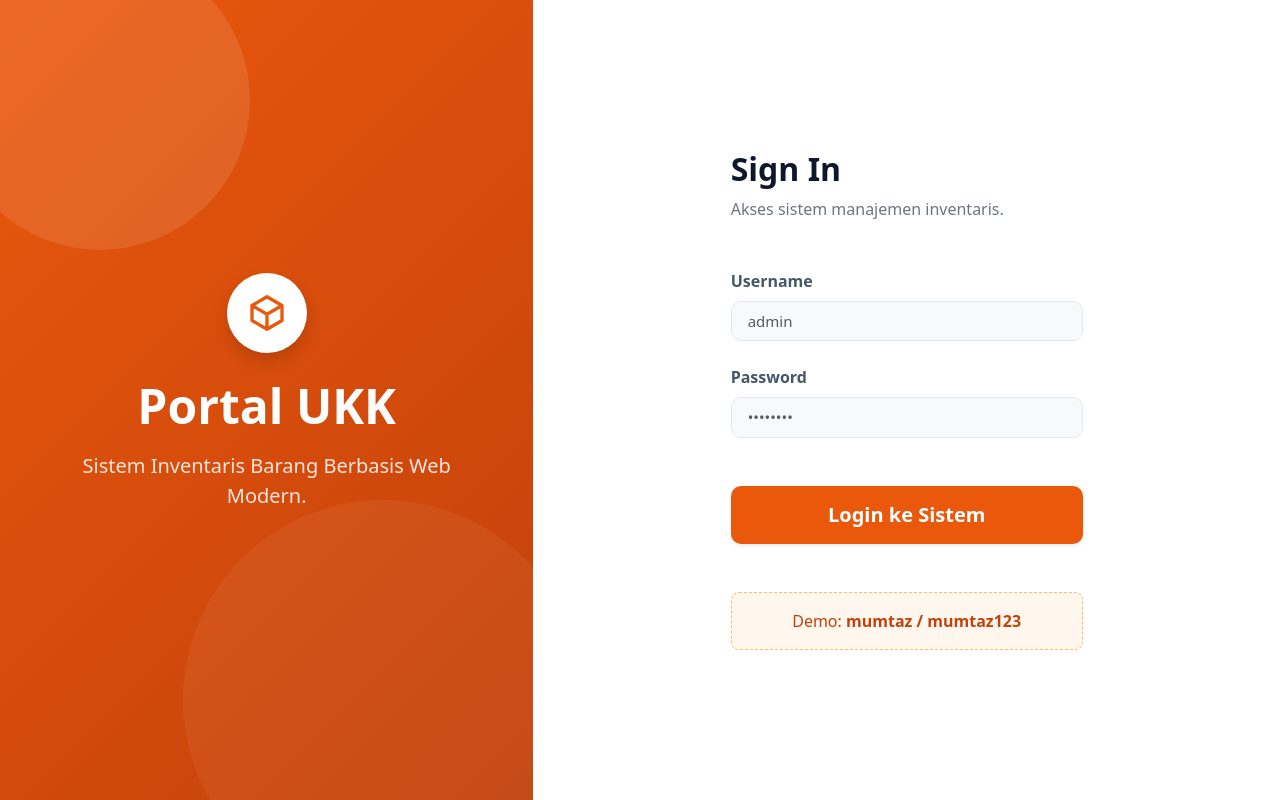
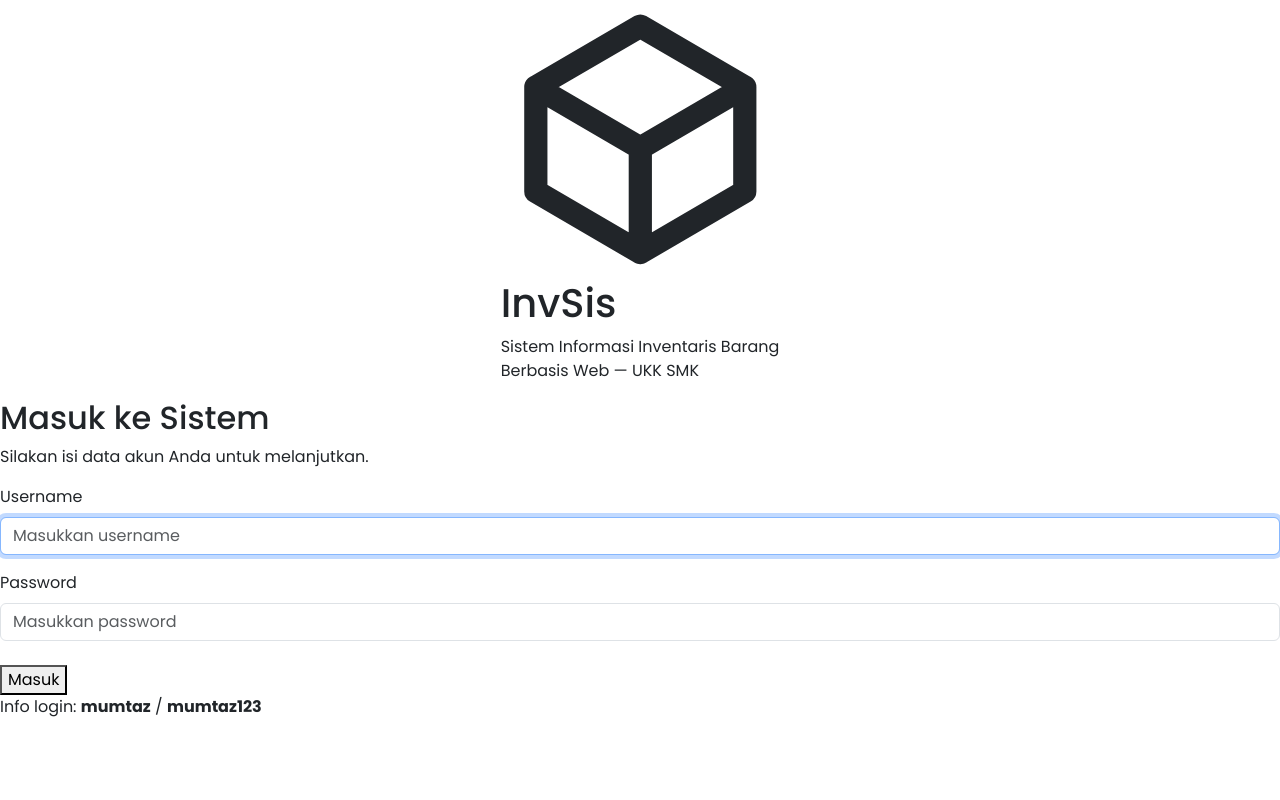
Before and after one commit to mumtaz-arch/mumtaz-ukk, a PHP site: page /app/auth/login.php in a window 1280 px wide. Run offline with PHP 8.4, Linux system fonts and the light colour scheme.

Commit message:
memodifikasi tampilan login

```diff
--- a/app/auth/login.php
+++ b/app/auth/login.php
@@ -1,10 +1,8 @@
 <?php
 /**
- * Halaman Login
- * Menggunakan session untuk autentikasi dasar
+ * Halaman Login - UKK SMK
  */
 
-// Mulai session jika belum ada
 if (session_status() === PHP_SESSION_NONE) {
     session_start();
 }
@@ -12,7 +10,6 @@
 require_once __DIR__ . '/../config/config.php';
 require_once __DIR__ . '/../config/koneksi.php';
 
-// Jika sudah login, redirect ke dashboard
 if (isset($_SESSION['user_id'])) {
     header('Location: ' . BASE_URL . '/app/dashboard.php');
     exit;
@@ -25,24 +22,19 @@
     $password = $_POST['password'] ?? '';
 
     if (empty($username) || empty($password)) {
-        $error = 'Username dan password harus diisi!';
+        $error = 'Username dan password wajib diisi.';
     } else {
-        // Cari user berdasarkan username
         $stmt = $pdo->prepare("SELECT id, username, password FROM users WHERE username = ?");
         $stmt->execute([$username]);
         $user = $stmt->fetch();
 
-        // Verifikasi password pake password_verify (pastikan di DB sudah di-hash)
         if ($user && password_verify($password, $user['password'])) {
-            // Login sukses
-            $_SESSION['user_id'] = $user['id'];
+            $_SESSION['user_id']  = $user['id'];
             $_SESSION['username'] = $user['username'];
-
-            // Redirect ke dashboard
             header('Location: ' . BASE_URL . '/app/dashboard.php');
             exit;
         } else {
-            $error = 'Username atau password salah!';
+            $error = 'Username atau password tidak sesuai.';
         }
     }
 }
@@ -52,82 +44,92 @@
 <head>
     <meta charset="UTF-8">
     <meta name="viewport" content="width=device-width, initial-scale=1.0">
-    <title>Login | Inventaris Fakhri</title>
+    <title>Masuk | Sistem Inventaris</title>
 
-    <link href="https://fonts.googleapis.com/css2?family=Outfit:wght@400;500;600;700&display=swap" rel="stylesheet">
+    <link href="https://fonts.googleapis.com/css2?family=Poppins:wght@400;500;600;700&display=swap" rel="stylesheet">
     <link href="<?= BASE_URL ?>/app/assets/css/vendor/bootstrap.min.css" rel="stylesheet">
     <link href="<?= BASE_URL ?>/app/assets/css/style.css" rel="stylesheet">
+
+    <style>
+        body { font-family: 'Poppins', sans-serif; margin: 0; padding: 0; }
+    </style>
 </head>
-<body class="bg-body-tertiary">
-    <div class="d-flex min-vh-100 p-0 m-0">
-        <!-- Banner Kiri (Warna Orange) -->
-        <div class="d-none d-lg-flex col-lg-5 flex-column justify-content-center align-items-center position-relative text-white" style="background: linear-gradient(135deg, #ea580c 0%, #c2410c 100%); overflow: hidden;">
-            <div style="z-index: 10; text-align: center; max-width: 80%;">
-                <div class="bg-white text-primary rounded-circle d-inline-flex justify-content-center align-items-center mb-4 shadow" style="width: 80px; height: 80px;">
-                    <svg xmlns="http://www.w3.org/2000/svg" fill="none" viewBox="0 0 24 24" stroke-width="2" stroke="currentColor" style="width: 40px; height: 40px; color: #ea580c;">
+<body>
+
+<div class="login-page">
+
+    <!-- Panel Kiri: Biru Gelap -->
+    <div class="login-left-panel d-none d-lg-flex flex-column align-items-center justify-content-center">
+        <div class="login-left-inner">
+            <div class="logo-box">
+                <svg xmlns="http://www.w3.org/2000/svg" fill="none" viewBox="0 0 24 24" stroke-width="2" stroke="currentColor">
                     <path stroke-linecap="round" stroke-linejoin="round" d="m21 7.5-9-5.25L3 7.5m18 0-9 5.25m9-5.25v9l-9 5.25M3 7.5l9 5.25M3 7.5v9l9 5.25m0-9v9" />
                 </svg>
             </div>
-                <h1 class="display-5 fw-bold mb-3" style="font-family: inherit;">Portal UKK</h1>
-                <p class="fs-5" style="color: rgba(255,255,255,0.85);">Sistem Inventaris Barang Berbasis Web Modern.</p>
+            <h1>InvSis</h1>
+            <p>Sistem Informasi Inventaris Barang<br>Berbasis Web — UKK SMK</p>
+        </div>
     </div>
 
-            <!-- Elemen Dekoratif -->
-            <div style="position: absolute; top: -50px; left: -50px; width: 300px; height: 300px; background: rgba(255,255,255,0.1); border-radius: 50%;"></div>
-            <div style="position: absolute; bottom: -100px; right: -50px; width: 400px; height: 400px; background: rgba(255,255,255,0.05); border-radius: 50%;"></div>
-        </div>
+    <!-- Panel Kanan: Form Login -->
+    <div class="login-right-panel">
+        <div class="login-form-box">
 
-        <!-- Area Login Kanan -->
-        <div class="col-12 col-lg-7 d-flex justify-content-center align-items-center bg-white">
-            <div class="w-100 px-4" style="max-width: 400px;">
+            <!-- Logo mobile -->
             <div class="d-lg-none text-center mb-5">
-                    <div class="d-inline-flex justify-content-center align-items-center rounded-3 mb-3" style="width: 60px; height: 60px; background: rgba(234, 88, 12, 0.1);">
-                        <svg xmlns="http://www.w3.org/2000/svg" fill="none" viewBox="0 0 24 24" stroke-width="2" stroke="currentColor" style="width: 32px; height: 32px; color: #ea580c;">
+                <div style="width: 50px; height: 50px; background: #1e3a5f; border-radius: 10px; display: flex; align-items: center; justify-content: center; margin: 0 auto 12px;">
+                    <svg xmlns="http://www.w3.org/2000/svg" fill="none" viewBox="0 0 24 24" stroke-width="2" stroke="currentColor" width="26" height="26" style="color:#fff">
                         <path stroke-linecap="round" stroke-linejoin="round" d="m21 7.5-9-5.25L3 7.5m18 0-9 5.25m9-5.25v9l-9 5.25M3 7.5l9 5.25M3 7.5v9l9 5.25m0-9v9" />
                     </svg>
                 </div>
-                    <h2 class="fw-bold" style="color: #0f172a;">Portal UKK</h2>
+                <div style="font-size: 18px; font-weight: 700; color: #1e293b;">InvSis</div>
             </div>
 
-                <div class="mb-5">
-                    <h2 class="fw-bold mb-2" style="color: #0f172a;">Sign In</h2>
-                    <p class="text-secondary">Akses sistem manajemen inventaris.</p>
+            <div class="login-heading">
+                <h2>Masuk ke Sistem</h2>
+                <p>Silakan isi data akun Anda untuk melanjutkan.</p>
             </div>
 
             <?php if ($error): ?>
-                    <div class="alert alert-danger shadow-sm border-0 d-flex align-items-center gap-2" style="border-radius: 12px; background: #fee2e2; color: #b91c1c;">
-                        <svg xmlns="http://www.w3.org/2000/svg" viewBox="0 0 24 24" fill="currentColor" width="20" height="20">
-                            <path fill-rule="evenodd" d="M2.25 12c0-5.385 4.365-9.75 9.75-9.75s9.75 4.365 9.75 9.75-4.365 9.75-9.75 9.75S2.25 17.385 2.25 12ZM12 8.25a.75.75 0 0 1 .75.75v3.75a.75.75 0 0 1-1.5 0V9a.75.75 0 0 1 .75-.75Zm0 8.25a.75.75 0 1 0 0-1.5.75.75 0 0 0 0 1.5Z" clip-rule="evenodd" />
+                <div class="alert alert-danger d-flex align-items-center gap-2 mb-3">
+                    <svg xmlns="http://www.w3.org/2000/svg" fill="none" viewBox="0 0 24 24" stroke-width="2" stroke="currentColor" width="16" height="16" style="flex-shrink:0">
+                        <path stroke-linecap="round" stroke-linejoin="round" d="M12 9v3.75m9-.75a9 9 0 1 1-18 0 9 9 0 0 1 18 0Zm-9 3.75h.008v.008H12v-.008Z" />
                     </svg>
                     <?= htmlspecialchars($error) ?>
                 </div>
             <?php endif; ?>
 
             <form method="POST" autocomplete="off">
-                    <div class="mb-4">
-                        <label class="form-label fw-semibold" style="color: #475569;">Username</label>
-                        <input type="text" name="username" class="form-control form-control-lg bg-body-tertiary"
-                               placeholder="admin"
+                <div class="form-group mb-3">
+                    <label class="form-label">Username</label>
+                    <input type="text" name="username"
+                           class="form-control"
+                           placeholder="Masukkan username"
                            value="<?= htmlspecialchars($_POST['username'] ?? '') ?>"
-                               required autofocus style="border-radius: 10px; border-color: #e2e8f0; font-size: 15px; box-shadow: none;">
+                           required autofocus>
                 </div>
 
-                    <div class="mb-5">
-                        <label class="form-label fw-semibold" style="color: #475569;">Password</label>
-                        <input type="password" name="password" class="form-control form-control-lg bg-body-tertiary"
-                               placeholder="••••••••" required style="border-radius: 10px; border-color: #e2e8f0; font-size: 15px; box-shadow: none;">
+                <div class="form-group mb-4">
+                    <label class="form-label">Password</label>
+                    <input type="password" name="password"
+                           class="form-control"
+                           placeholder="Masukkan password"
+                           required>
                 </div>
 
-                    <button type="submit" class="btn btn-lg w-100 fw-bold border-0 shadow-sm text-white" style="border-radius: 10px; padding: 14px 20px; background: #ea580c;">
-                        Login ke Sistem
+                <button type="submit" class="btn-login">
+                    Masuk
                 </button>
             </form>
 
-                <div class="mt-5 text-center p-3 rounded-3" style="background: #fff7ed; border: 1px dashed #fdba74;">
-                    <p class="mb-0 fs-6" style="color: #c2410c;">Demo: <strong>mumtaz / mumtaz123</strong></p>
+            <div class="login-demo-box">
+                <p>Info login: <strong>mumtaz</strong> / <strong>mumtaz123</strong></p>
+            </div>
+
         </div>
     </div>
+
 </div>
-    </div>
+
 </body>
 </html>
```
Lines whose indentation alone changed are shown as unchanged.
